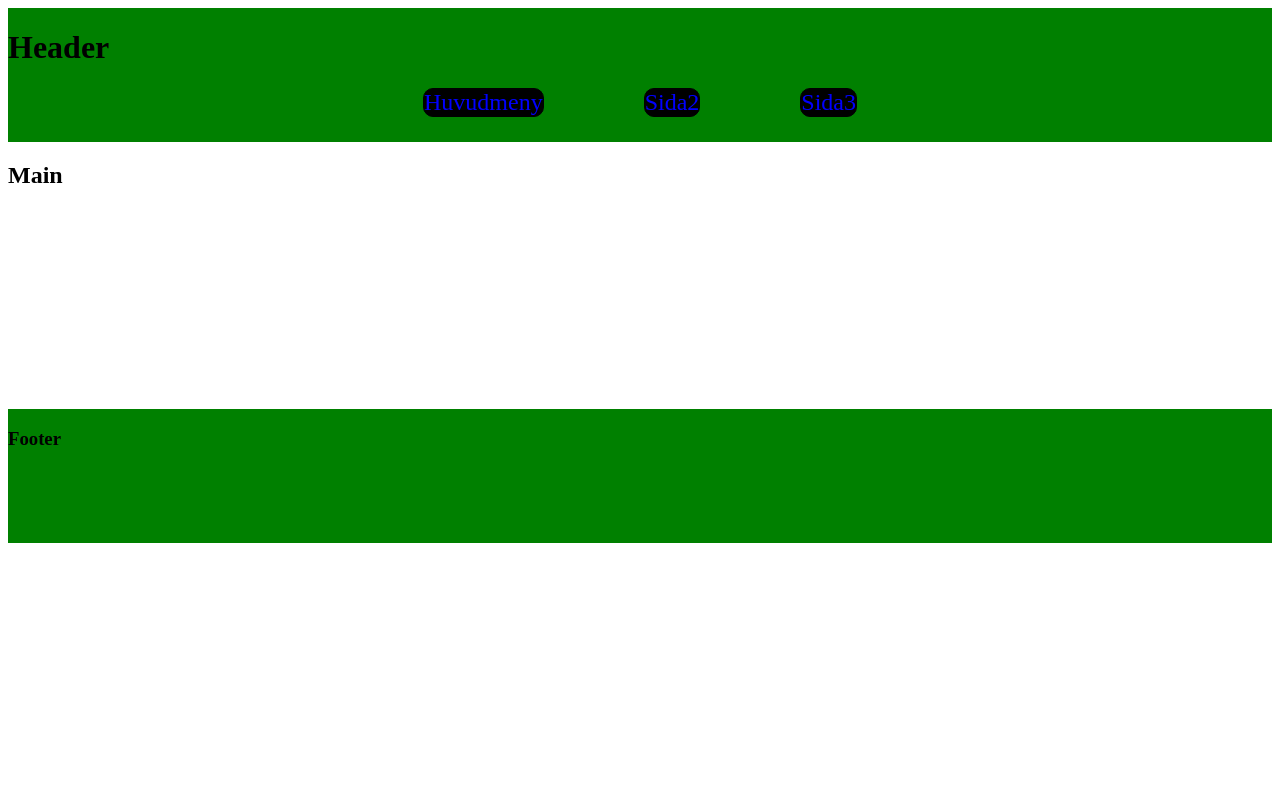
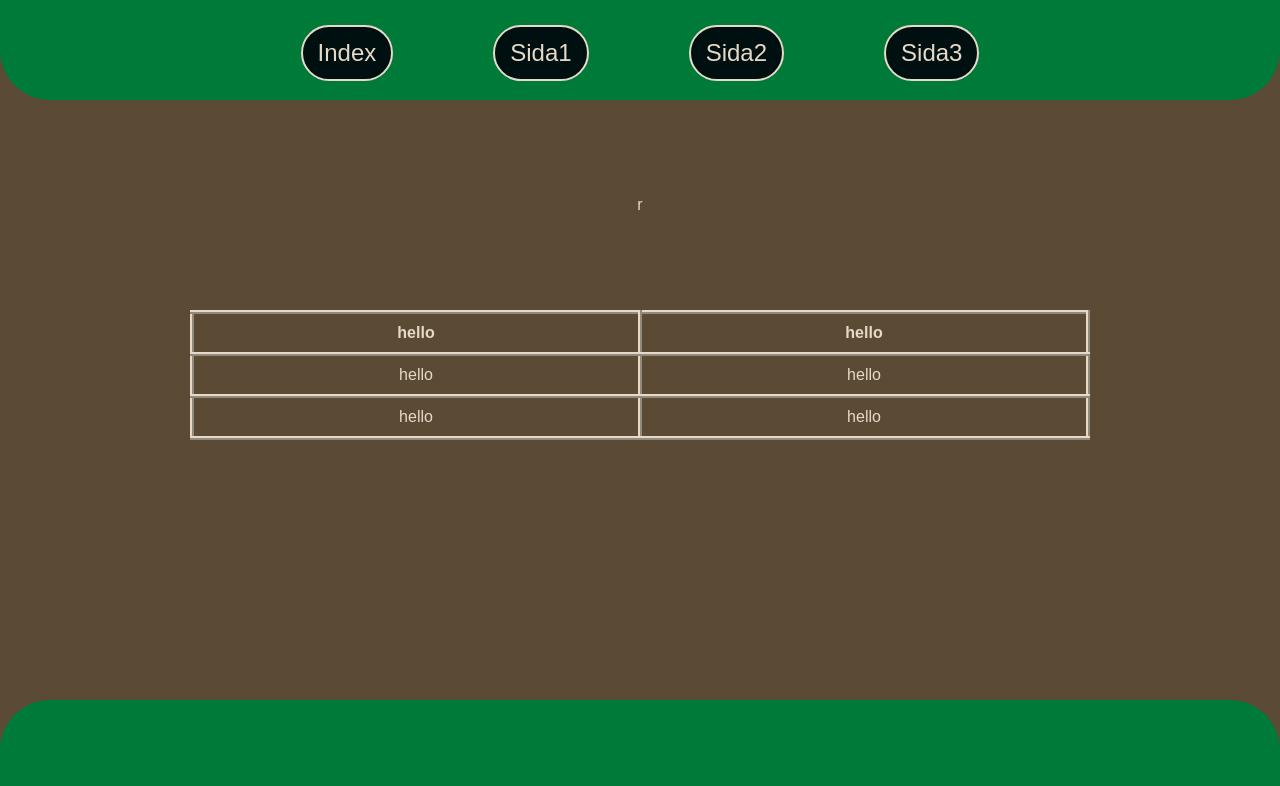
Before and after one commit to Bob156590/Webuppgifter, a plain HTML site: page Sida1.html in a window 1280 px wide. Drawn offline with Linux system fonts and the light colour scheme.

Commit message:
Branch 3
Branch 3

```diff
--- /dev/null
+++ b/Header_och_footer.css
@@ -0,0 +1,62 @@
+header, footer{
+    background-color: #007A39;
+    height: 100px;
+}
+
+header{
+    border-radius: 50px;
+    border-top-left-radius: 0px;
+    border-top-right-radius: 0px;
+    margin-bottom: 50px;
+}
+
+footer{
+    border-radius: 50px;
+    border-bottom-left-radius: 0px;
+    border-bottom-right-radius: 0px;
+    position: absolute;
+    bottom: 0px;
+    left: 0px;
+    right: 0px;
+}
+
+a{
+    text-decoration:none;
+    color:white;
+}
+
+nav>ul{
+    display: flex;
+    justify-content: center;
+    text-align: center;
+    margin: 0;
+    padding: 0;
+    margin-top: 25px;
+}
+
+ul, li{
+    text-decoration: none;
+    list-style-type: none;
+}
+
+li{
+    margin-left: 50px;
+    margin-right: 50px;
+}
+
+nav button{
+    list-style-type:none;
+    font-size: 1.5em;
+    border-radius: 50px;
+    padding: 12px 15px 12px 15px;
+    background-color: #001011;
+    color: #E6D9C8;
+    border: solid #E6D9C8;
+    border-width: 2px;
+    cursor: pointer;
+    transition: background-color 0.5s;
+}
+
+button:hover{
+background-color: #7c7c74;
+}
--- a/Sida1.html
+++ b/Sida1.html
@@ -2,30 +2,46 @@
 <html lang="sv">
     <head>
         <meta charset="UTF-8">
-        <title> information </title>
+        <title>Djurens Park</title>
         <link href="Style.css" rel="stylesheet">
-        <title>Document</title>
+        <link href="Header_och_footer.css" rel="stylesheet">
     </head>
     <body id="Sida1">
         <div class="wrapper">
             <header>
-                <h1> Header </h1>
                 <nav>
                     <ul>
-                        <li class="left"><a href="Index.html">Huvudmeny</a></li>
-                        <li><a href="sida2.html">Sida2</a></li>
-                        <li class="right"><a href="sida3.html">Sida3</a></li>
+                        <li><a href="index.html"><button>Index</button></a></li>
+                        <li class="left"><a href="Sida1.html"><button>Sida1</button></a></li>
+                        <li><a href="sida2.html"><button>Sida2</button></a></li>
+                        <li class="right"><a href="sida3.html"><button>Sida3</button></a></li>
                     </ul>
                 </nav>
             </header>
             <main>
-                <H2> Main </H2>
+                <section class="text">
+                    <p>r</p>
+                </section>
+                <section>
+                    <table>
+                        <tr>
+                            <th>hello</th>
+                            <th>hello</th>
+                        </tr>
+                        <tr>
+                            <td>hello</td>
+                            <td>hello</td>
+                        </tr>
+                        <tr>
+                            <td>hello</td>
+                            <td>hello</td>
+                        </tr>
+                    </table>
+                </section>
             </main>
             <aside>
-
             </aside>
             <footer>
-                <h3> Footer </h3>
             </footer>
         </div>
     </body>
--- a/Style.css
+++ b/Style.css
@@ -1,13 +1,20 @@
-
-header,footer{
-    background-color: green;
+html {
+    height: 100%;
+    width: 100%;
 }
 
-ul{
-    text-decoration: none;
-    list-style-type: none;
+body{
+    margin: 0;
+    font-family: Arial, Helvetica, sans-serif;
+    background-color: #5B4B34;
+    color: #E6D9C8;
+    height: 100%;
+    width: 100%;
 }
 
+.wrapper{
+    height: 100%;
+}
 
 #Index > .wrapper{
     display: grid;
@@ -23,13 +30,20 @@ ul{
 #Sida1 > .wrapper{
     display: grid;
     grid-template-columns: 1fr;
-    grid-template-rows: 1fr 1fr 1fr 1fr;
+    grid-template-rows: 1fr auto 1fr 1fr;
     grid-template-areas:
     "header header"
     "main"
     "aside"
     "footer footer";
 }
+
+#Sida1 main{
+    display: grid;
+    grid-template-columns: 1fr ;
+    grid-template-rows: 1fr 1fr ;
+}
+
 
 #Sida2 > .wrapper{
     display: grid;
@@ -40,6 +54,12 @@ ul{
     "main"
     "aside"
     "footer footer";
+}
+
+#Sida2 main{
+    display: grid;
+    grid-template-columns: 1fr 1fr;
+    grid-template-rows: 1fr 1fr;
 }
 
 #Sida3 > .wrapper{
@@ -53,50 +73,32 @@ ul{
     "footer footer";
 }
 
-nav>ul{
-    display: flex;
-    padding: 0;
-    margin: 0;
-    height: 100%;
-    grid-gap: 100px;
-    justify-content: center;
-    justify-items: center;
+section{
+    display: block;
+    text-align: center;
 }
 
-a:visited, a:active {
-    text-decoration: none;
-    color: blue;
-}
-a{
-    text-decoration:solid;
-    color:blue;
-}
-a:hover{
-    text-decoration:none;
-    color:rgb(150, 5, 5);
+img{
+    width: 50%;
 }
 
-li:hover{
-    background-color: gray;
+table, th, td{
+    border: 4px solid #E6D9C8;
+    border-collapse: collapse;
+    border-style: inset;
+    height: auto;
+    width: 900px;
+    margin: auto;
 }
 
-nav li{
-    list-style-type:none;
-    font-size: 1.5em;
-    border: 1px solid ;
-    border-radius: 10px;
-    background-color: black;
+tr{
+    border-radius: 50px;
 }
-main{
-    display: grid;
-    grid-template-columns: 1fr 1fr;
-    grid-template-rows: 1fr 1fr ;
+
+th,td{
+    padding: 10px 10px;
 }
-img{
-    display: block;
-    margin-left: auto;
-    margin-right: auto;
-    margin-top: auto;
-    margin-bottom: auto;
-    width: 50%;
+
+h1, p{
+    text-align: center;
 }
```
Also changed, not shown: Apa.html (+11 -0 lines), Fisk.html (+11 -0 lines), Fåger.html (+11 -0 lines), Index.html (+10 -11 lines), sida2.html (+14 -11 lines), sida3.html (+10 -10 lines), tiger.html (+11 -0 lines).
